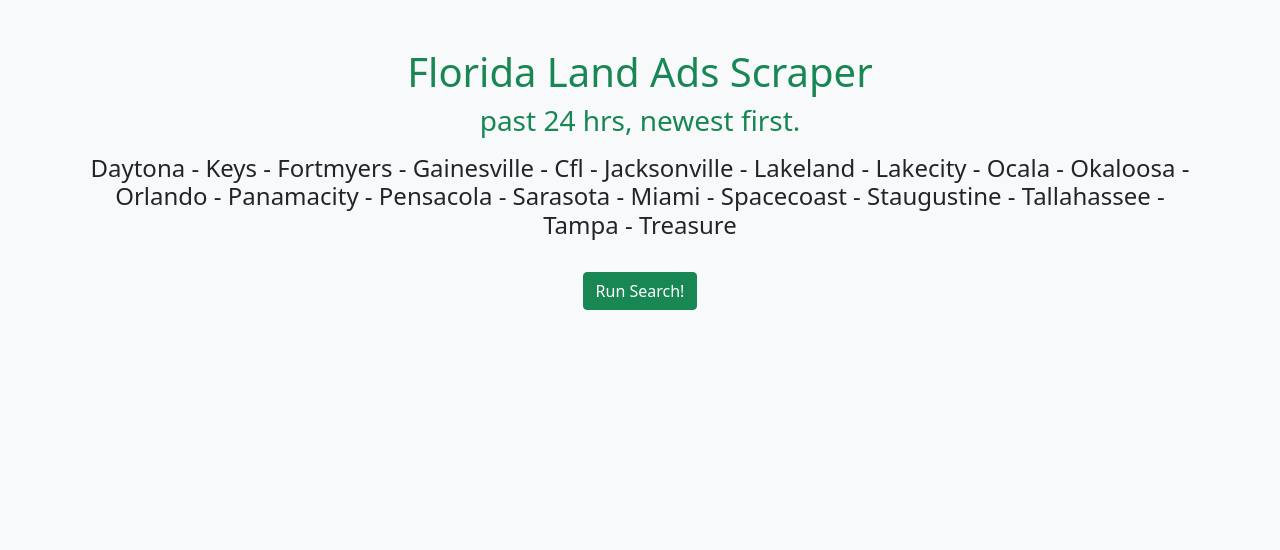
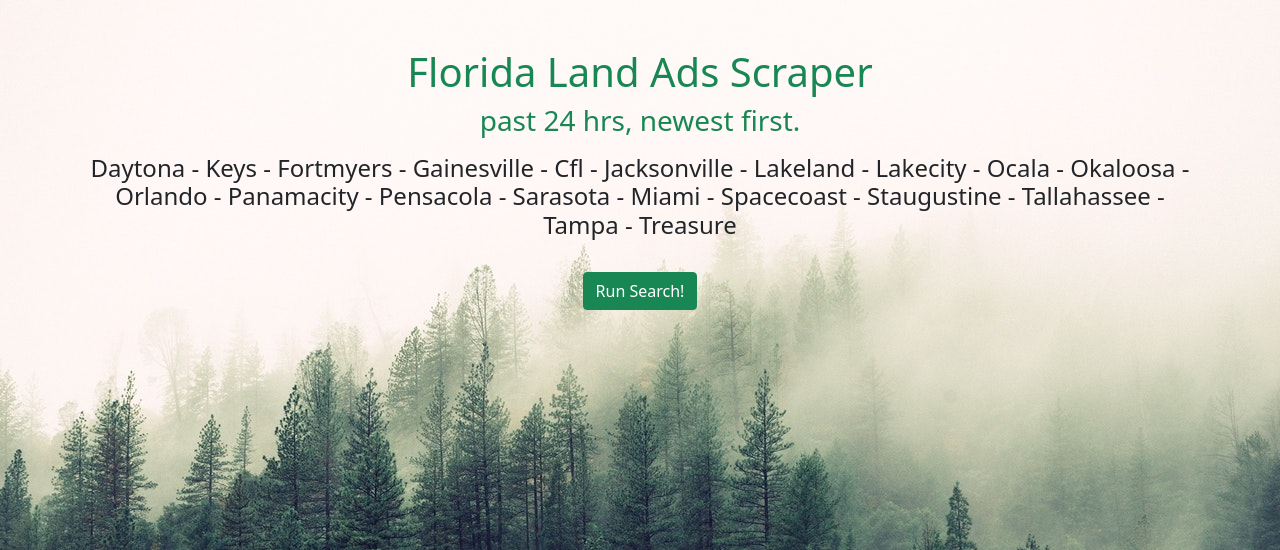
Before and after one commit to kh09211/Florida_Land, a PHP site: page / in a window 1280 px wide. Shown: the top 550 px of the page. Run offline with PHP 8.4, Linux system fonts and the light colour scheme.

Commit message:
added forest image for styling

```diff
--- a/index.php
+++ b/index.php
@@ -89,6 +89,15 @@ if (isset($_GET['run'])) {
 	<title>Florida Land Scraper 1.0</title>
 	<!-- bootsrtap 5 CDN -->
 	<link href="https://cdn.jsdelivr.net/npm/bootstrap@5.0.0-beta2/dist/css/bootstrap.min.css" rel="stylesheet" integrity="sha384-BmbxuPwQa2lc/FVzBcNJ7UAyJxM6wuqIj61tLrc4wSX0szH/Ev+nYRRuWlolflfl" crossorigin="anonymous">
+	<style>
+		body {
+			background-image: url('forest.jpg');
+			background-repeat: no-repeat;
+			background-attachment: fixed;
+			background-position: center top;
+			background-size: cover;
+		}
+	</style>
 </head>
 
 <body class="bg-light">
```
Also changed, not shown: forest.jpg (added).
